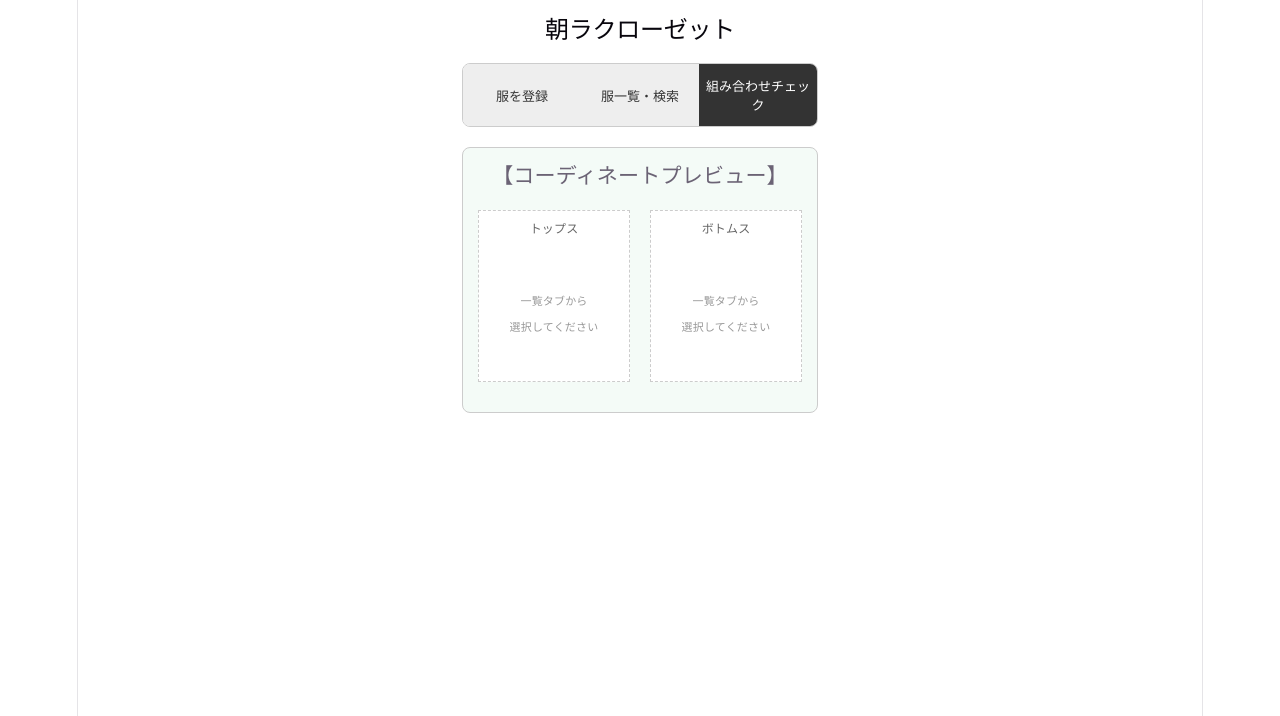
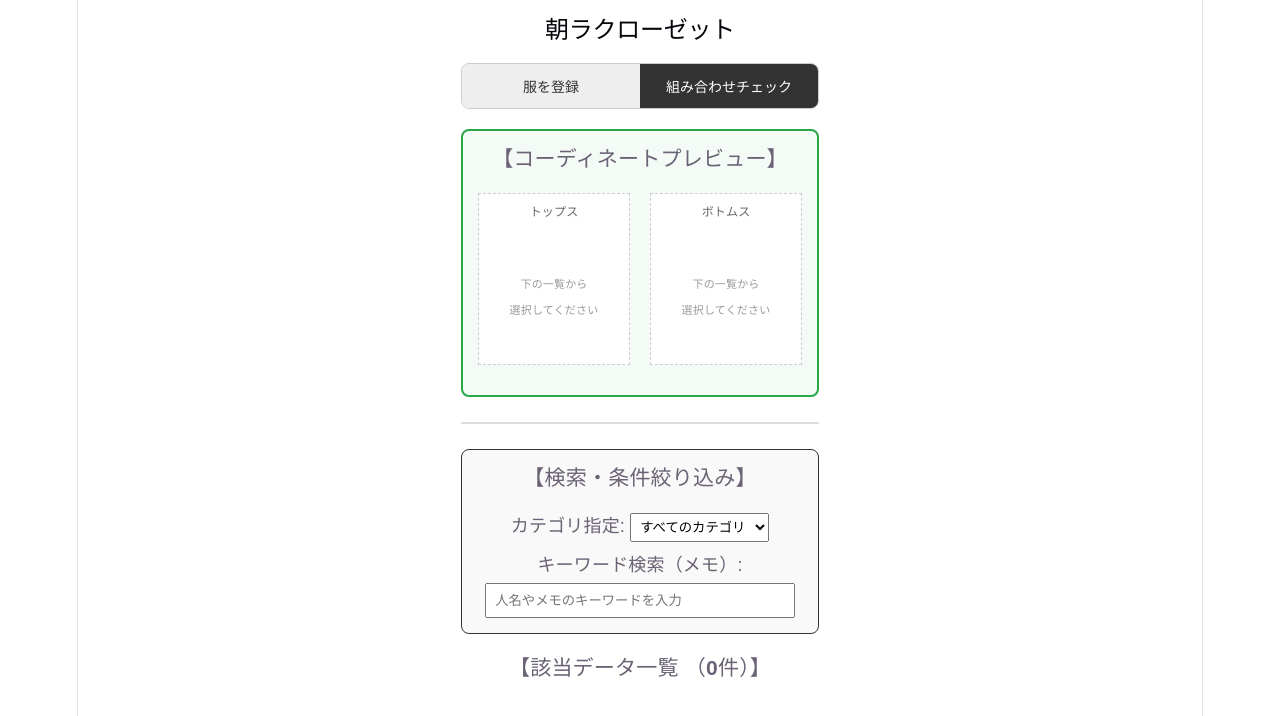
Before and after one commit to kapriko813-sketch/asa-raku, a React (Vite) app: page / in a window 1280 px wide. Both pictures are taken after a click on the button "組み合わせチェック". Shown: the top 716 px of the page. Built offline with nearby package versions, Linux system fonts and the light colour scheme.

Commit message:
Update App.jsx

```diff
--- a/src/App.jsx
+++ b/src/App.jsx
@@ -2,13 +2,13 @@ import React, { useState, useEffect } from 'react';
 import Dexie from 'dexie';
 
 // データベースの定義
-const db = new Dexie('asaRakuDatabase_v5');
+const db = new Dexie('asaRakuDatabase_v6');
 db.version(1).stores({
   clothes: '++id, category, memo, image, color'
 });
 
 function App() {
-  // --- 🌟 タブ管理用の状態（'register', 'list', 'preview'） ---
+  // --- 🌟 タブ管理用の状態（'register' または 'preview' の2つだけ） ---
   const [activeTab, setActiveTab] = useState('register');
 
   // --- 登録用の状態 ---
@@ -82,8 +82,6 @@ function App() {
     document.getElementById('fileInput').value = '';
     alert('クローゼットに登録しました！');
     refreshClothes();
-    // 登録完了後、自動的に一覧タブに移動するとスムーズです
-    setActiveTab('list');
   };
 
   const handleDelete = async (id) => {
@@ -100,7 +98,7 @@ function App() {
     return matchCategory && matchWord;
   });
 
-  // スタイル用：タブの共通デザイン
+  // タブ用スタイル
   const tabStyle = (tabName) => ({
     flex: 1,
     padding: '12px 5px',
@@ -109,7 +107,7 @@ function App() {
     color: activeTab === tabName ? '#fff' : '#333',
     border: 'none',
     fontWeight: 'bold',
-    fontSize: '13px',
+    fontSize: '14px',
     textAlign: 'center',
     transition: '0.2s'
   });
@@ -118,16 +116,16 @@ function App() {
     <div translate="no" style={{ padding: '15px', fontFamily: 'sans-serif', maxWidth: '600px', margin: '0 auto' }}>
       <h2 style={{ textAlign: 'center', marginBottom: '20px' }}>朝ラクローゼット</h2>
 
-      {/* 🌟 画面最上部のタブメニュー */}
+      {/* 🌟 上部の2面切り替えタブ */}
       <div style={{ display: 'flex', borderRadius: '8px', overflow: 'hidden', marginBottom: '20px', border: '1px solid #ccc' }}>
         <button onClick={() => setActiveTab('register')} style={tabStyle('register')}>服を登録</button>
-        <button onClick={() => setActiveTab('list')} style={tabStyle('list')}>服一覧・検索</button>
         <button onClick={() => setActiveTab('preview')} style={tabStyle('preview')}>組み合わせチェック</button>
       </div>
 
-      {/* ------------------ ① 服を登録タブ ------------------ */}
-      {activeTab === 'register' && (
-        <form onSubmit={handleAdd} style={{ padding: '15px', border: '1px solid #ccc', borderRadius: '8px', backgroundColor: '#fdfdfd' }}>
+      {/* ------------------ 上半分のエリア切り替え ------------------ */}
+      {activeTab === 'register' ? (
+        // ① 服を登録画面
+        <form onSubmit={handleAdd} style={{ marginBottom: '25px', padding: '15px', border: '1px solid #ccc', borderRadius: '8px', backgroundColor: '#fdfdfd' }}>
           <h3 style={{ marginTop: 0 }}>【洋服登録】</h3>
           <input id="fileInput" type="file" accept="image/*" onChange={handleImageChange} style={{ marginBottom: '15px' }} />
 
@@ -155,7 +153,7 @@ function App() {
             </select>
           </div>
 
-          <div style={{ marginBottom: '20px' }}>
+          <div style={{ marginBottom: '15px' }}>
             <input
               type="text"
               placeholder="服被り防止メモ（例: 山田さんランチ）"
@@ -165,14 +163,48 @@ function App() {
             />
           </div>
 
-          <button type="submit" style={{ width: '100%', padding: '12px', backgroundColor: '#007bff', color: '#fff', border: 'none', borderRadius: '4px', fontWeight: 'bold' }}>
+          <button type="submit" style={{ width: '100%', padding: '10px', backgroundColor: '#007bff', color: '#fff', border: 'none', borderRadius: '4px', fontWeight: 'bold' }}>
             クローゼットに登録する
           </button>
         </form>
+      ) : (
+        // ② 組み合わせチェック画面
+        <div style={{ marginBottom: '25px', padding: '15px', border: '2px solid #28a745', borderRadius: '8px', backgroundColor: '#f4fbf7', textAlign: 'center' }}>
+          <h3 style={{ marginTop: 0 }}>【コーディネートプレビュー】</h3>
+
+          <div style={{ display: 'flex', justifyContent: 'center', gap: '20px', marginBottom: '15px' }}>
+            {/* トップス */}
+            <div style={{ width: '140px', minHeight: '160px', border: '1px dashed #ccc', padding: '5px', backgroundColor: '#fff' }}>
+              <div style={{ fontSize: '12px', fontWeight: 'bold', color: '#666' }}>トップス</div>
+              {selectedTop ? (
+                <img src={selectedTop.image} alt="Top" style={{ width: '100%', height: '130px', objectFit: 'cover', marginTop: '5px' }} />
+              ) : (
+                <p style={{ fontSize: '11px', color: '#999', marginTop: '45px' }}>下の一覧から<br />選択してください</p>
+              )}
+            </div>
+
+            {/* ボトムス */}
+            <div style={{ width: '140px', minHeight: '160px', border: '1px dashed #ccc', padding: '5px', backgroundColor: '#fff' }}>
+              <div style={{ fontSize: '12px', fontWeight: 'bold', color: '#666' }}>ボトムス</div>
+              {selectedBottom ? (
+                <img src={selectedBottom.image} alt="Bottom" style={{ width: '100%', height: '130px', objectFit: 'cover', marginTop: '5px' }} />
+              ) : (
+                <p style={{ fontSize: '11px', color: '#999', marginTop: '45px' }}>下の一覧から<br />選択してください</p>
+              )}
+            </div>
+          </div>
+
+          {(selectedTop || selectedBottom) && (
+            <button onClick={() => { setSelectedTop(null); setSelectedBottom(null); }} style={{ padding: '6px 15px', fontSize: '12px' }}>
+              プレビューをリセット
+            </button>
+          )}
+        </div>
       )}
 
-      {/* ------------------ ② 服一覧・検索タブ ------------------ */}
-      {activeTab === 'list' && (
+      <hr style={{ margin: '25px 0', border: '0', borderTop: '2px solid #ddd' }} />
+
+      {/* ------------------ 下半分のエリア（常に表示される服一覧＆検索） ------------------ */}
       <div>
         {/* 検索・絞り込み条件エリア */}
         <div style={{ marginBottom: '20px', padding: '15px', border: '1px solid #333', borderRadius: '8px', backgroundColor: '#f9f9f9' }}>
@@ -209,62 +241,23 @@ function App() {
               </div>
               <div style={{ fontSize: '11px', color: '#666', minHeight: '32px', margin: '4px 0' }}>{item.memo}</div>
 
-                {/* プレビュー選択ショートカット */}
+              {/* プレビュー選択ボタン（組み合わせチェックタブを選んでいる時に特に真価を発揮します） */}
               <div style={{ marginBottom: '8px' }}>
                 {item.category === 'トップス' && (
-                    <button onClick={() => { setSelectedTop(item); alert('トップスに選択しました。組み合わせタブで確認できます！'); }} style={{ fontSize: '11px', padding: '4px 5px', width: '100%' }}>プレビュー用に選択</button>
+                  <button onClick={() => setSelectedTop(item)} style={{ fontSize: '11px', padding: '4px 5px', width: '100%', backgroundColor: '#e9ecef', border: '1px solid #ced4da', borderRadius: '3px', cursor: 'pointer' }}>トップスに選択</button>
                 )}
                 {item.category === 'ボトムス' && (
-                    <button onClick={() => { setSelectedBottom(item); alert('ボトムスに選択しました。組み合わせタブで確認できます！'); }} style={{ fontSize: '11px', padding: '4px 5px', width: '100%' }}>プレビュー用に選択</button>
+                  <button onClick={() => setSelectedBottom(item)} style={{ fontSize: '11px', padding: '4px 5px', width: '100%', backgroundColor: '#e9ecef', border: '1px solid #ced4da', borderRadius: '3px', cursor: 'pointer' }}>ボトムスに選択</button>
                 )}
               </div>
 
-                <button onClick={() => handleDelete(item.id)} style={{ padding: '2px 8px', fontSize: '11px', color: 'red', border: '1px solid red', borderRadius: '3px', backgroundColor: 'transparent' }}>
+              <button onClick={() => handleDelete(item.id)} style={{ padding: '2px 8px', fontSize: '11px', color: 'red', border: '1px solid red', borderRadius: '3px', backgroundColor: 'transparent', cursor: 'pointer' }}>
                 削除
               </button>
             </div>
           ))}
         </div>
       </div>
-      )}
-
-      {/* ------------------ ③ 組み合わせチェックタブ ------------------ */}
-      {activeTab === 'preview' && (
-        <div style={{ padding: '15px', border: '1px solid #ccc', borderRadius: '8px', backgroundColor: '#f4fbf7', textAlign: 'center' }}>
-          <h3 style={{ marginTop: 0 }}>【コーディネートプレビュー】</h3>
-
-          <div style={{ display: 'flex', justifyContent: 'center', gap: '20px', marginBottom: '15px' }}>
-            {/* トップス選択枠 */}
-            <div style={{ width: '140px', minHeight: '160px', border: '1px dashed #ccc', padding: '5px', backgroundColor: '#fff' }}>
-              <div style={{ fontSize: '12px', fontWeight: 'bold', color: '#666' }}>トップス</div>
-              {selectedTop ? (
-                <img src={selectedTop.image} alt="Top" style={{ width: '100%', height: '130px', objectFit: 'cover', marginTop: '5px' }} />
-              ) : (
-                <p style={{ fontSize: '11px', color: '#999', marginTop: '45px' }}>一覧タブから<br />選択してください</p>
-              )}
-            </div>
-
-            {/* ボトムス選択枠 */}
-            <div style={{ width: '140px', minHeight: '160px', border: '1px dashed #ccc', padding: '5px', backgroundColor: '#fff' }}>
-              <div style={{ fontSize: '12px', fontWeight: 'bold', color: '#666' }}>ボトムス</div>
-              {selectedBottom ? (
-                <img src={selectedBottom.image} alt="Bottom" style={{ width: '100%', height: '130px', objectFit: 'cover', marginTop: '5px' }} />
-              ) : (
-                <p style={{ fontSize: '11px', color: '#999', marginTop: '45px' }}>一覧タブから<br />選択してください</p>
-              )}
-            </div>
-          </div>
-
-          {(selectedTop || selectedBottom) && (
-            <button
-              onClick={() => { setSelectedTop(null); setSelectedBottom(null); }}
-              style={{ padding: '6px 15px', fontSize: '12px', borderRadius: '4px', cursor: 'pointer' }}
-            >
-              選択をリセット
-            </button>
-          )}
-        </div>
-      )}
     </div>
   );
 }
```
Lines whose indentation alone changed are shown as unchanged.
